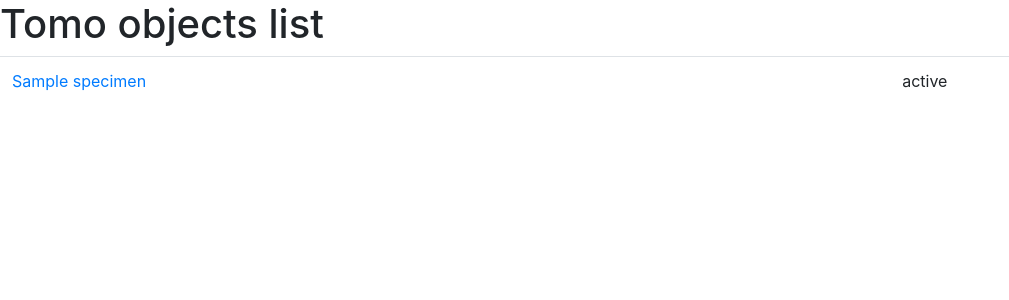
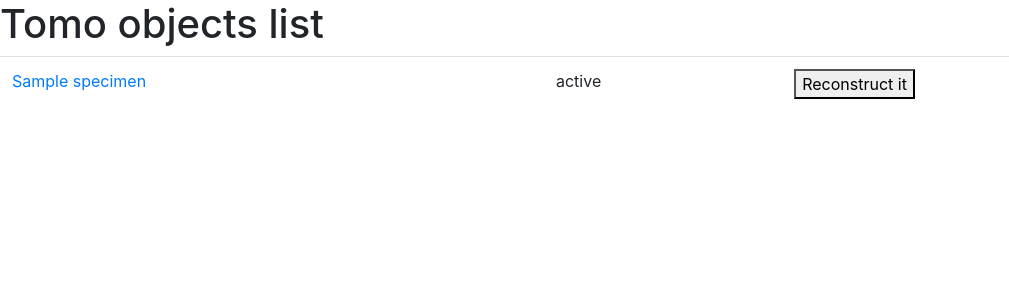
Before and after one commit to xTomo/rbtm-recon, a Flask app: template web/rbtmwebrecon/webrecon/templates/tomo_objects.html in a window 1280 px wide. Shown: the top 300 px of the page, without its empty margins (0-1009 px from the left). Run offline with Flask 2, Linux system fonts and the light colour scheme; the template is opened without the code that fills it: most values are stand-ins (such as "Sample title", 1, 10 or a date in 2020); some libraries are stand-ins or nearby versions.

Commit message:
fixing bugs

```diff
--- a/web/rbtmwebrecon/webrecon/templates/tomo_objects.html
+++ b/web/rbtmwebrecon/webrecon/templates/tomo_objects.html
@@ -13,6 +13,18 @@
             <td>
                 {{tomo_object['tomo_status']}}
             </td>
+            <td>
+                {% if not tomo_object['tomo_status'] in ['waiting', 'reconstructing'] %}
+                <form action='/reconstruct/{{ tomo_object["_id"] }}' method="GET">
+                    <button type='submit' name='rec_button'>Reconstruct it</button>
+                </form>
+                {% else %}
+                Reconstruction in process...
+                <form action='/reset/{{ tomo_object["_id"] }}' method="GET">
+                    <button type='submit' name='reset_button'>Reset status</button>
+                </form>
+                {% endif %}
+            </td>
         </tr>
         {% endfor %}
     </table>
```
Also changed, not shown: 1 other file. Lines whose indentation alone changed are shown as unchanged.
